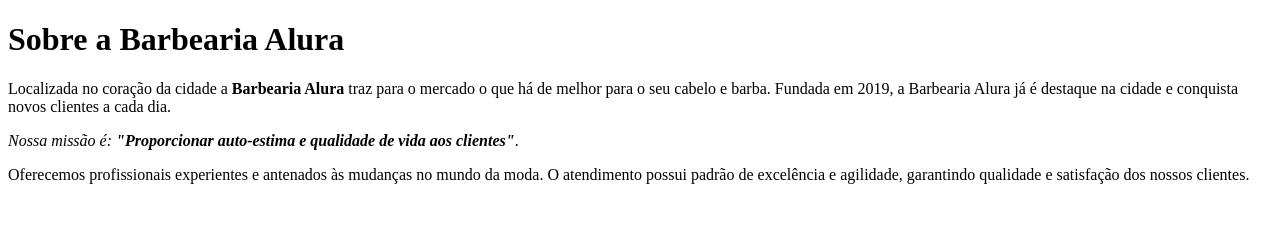
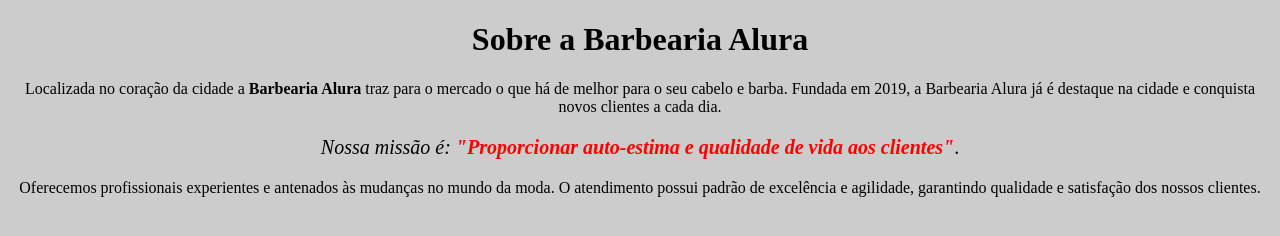
Before and after one commit to PedroSMarcal/AluraCourses, a plain HTML site: page index.html in a window 1280 px wide. Drawn offline with Linux system fonts and the light colour scheme.

Commit message:
add css file

```diff
--- a/index.html
+++ b/index.html
@@ -3,6 +3,7 @@
     <head>
         <meta charset="UTF-8"/>
         <title> Barbearia Alura </title>
+        <link rel="stylesheet" href="./style.css"/>
     </head>
     <body>
         <h1>
@@ -11,7 +12,7 @@
         <p>
             Localizada no coração da cidade a <strong>Barbearia Alura</strong> traz para o mercado o que há de melhor para o seu cabelo e barba. Fundada em 2019, a Barbearia Alura já é destaque na cidade e conquista novos clientes a cada dia.
         </p>
-        <p>
+        <p style="font-size: 20px;">
             <em>Nossa missão é: <strong>"Proporcionar auto-estima e qualidade de vida aos clientes"</strong></em>.
         </p>
         <p>
--- /dev/null
+++ b/style.css
@@ -0,0 +1,15 @@
+body {
+    background-color: #CCCCCC
+}
+
+h1 {
+    text-align: center;
+}
+
+p {
+    text-align: center;
+}
+
+em strong {
+    color: red;
+}
```
